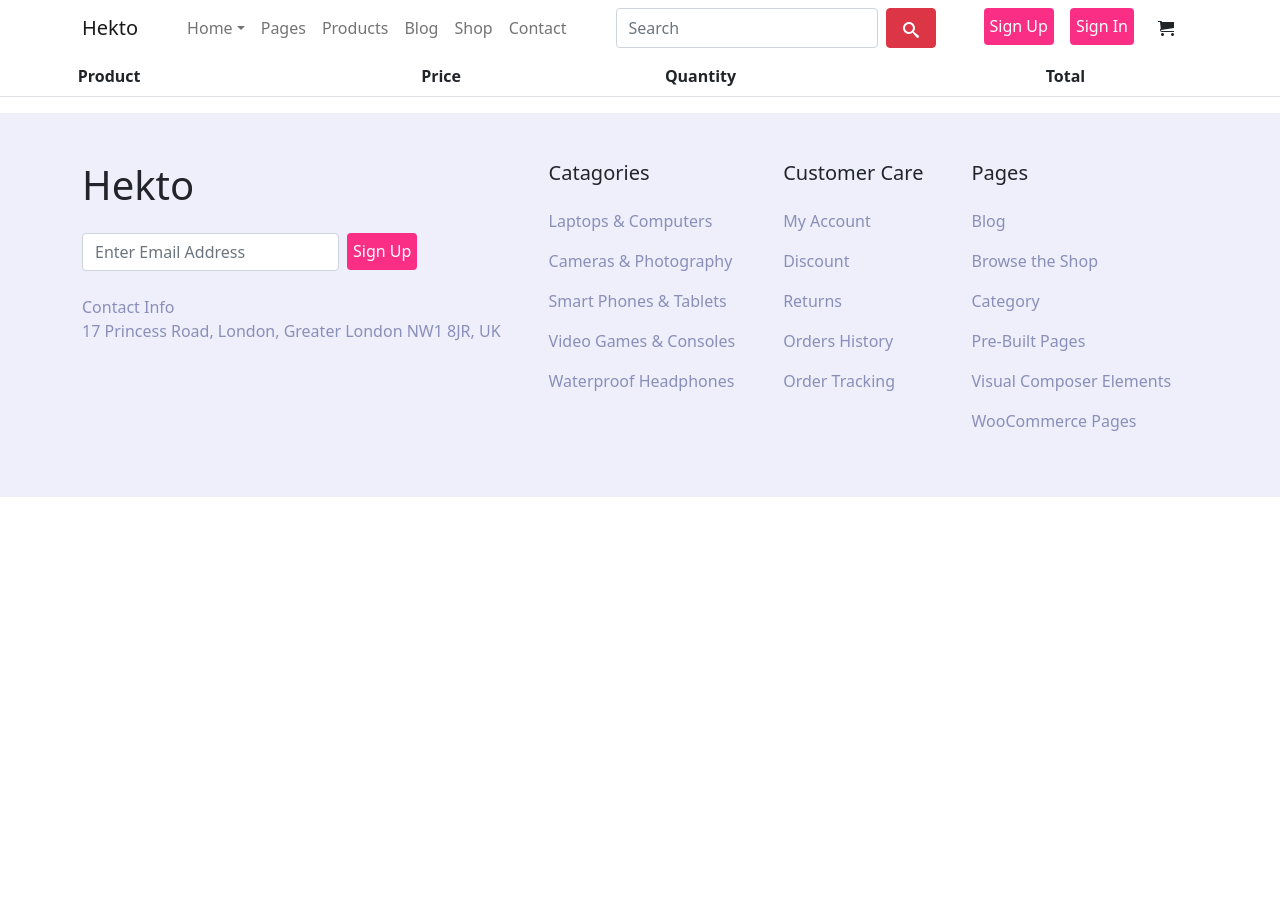
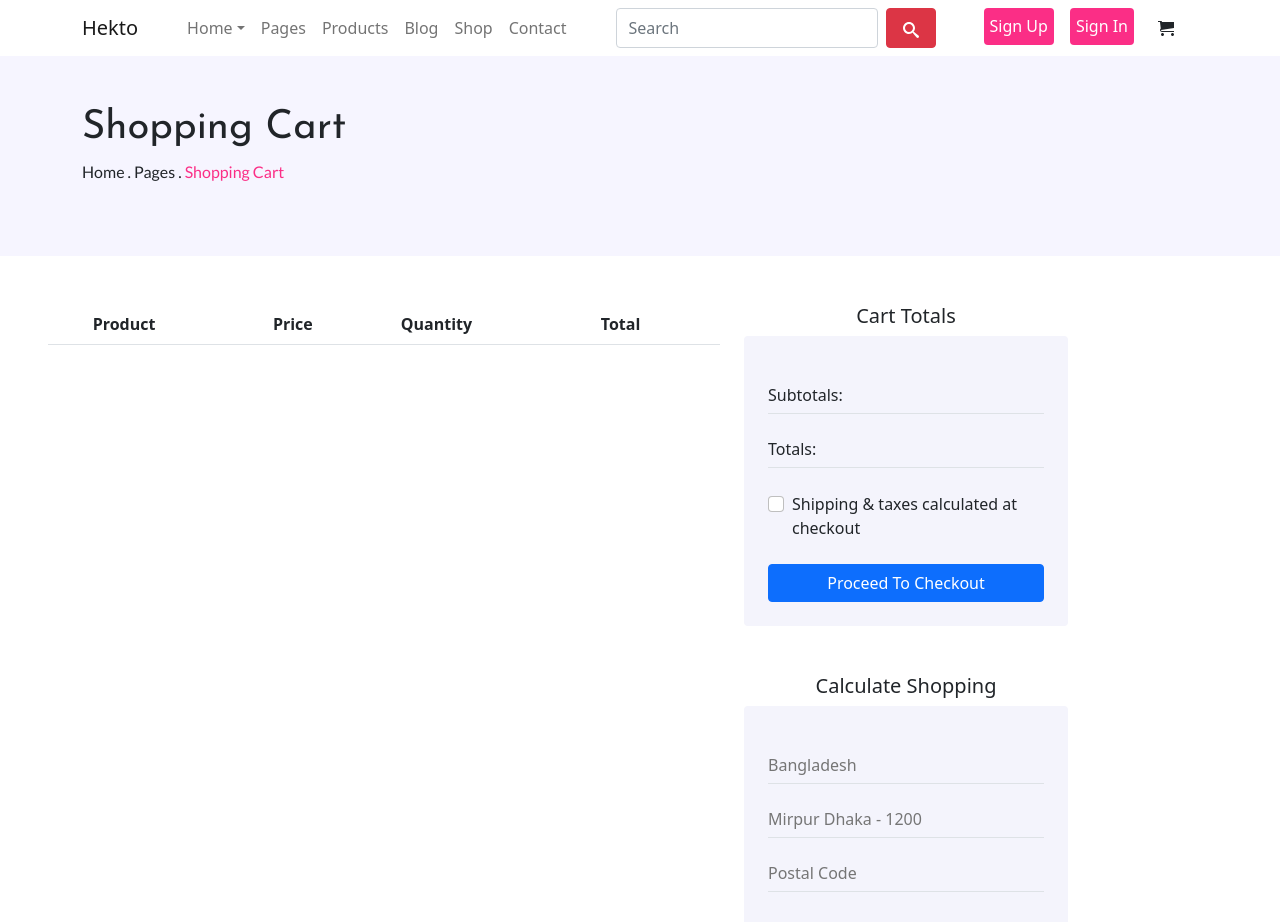
Before and after one commit to RaezaMLN/ShopLounge, a React (Create React App) app: page /shopping-cart in a window 1280 px wide. Shown: the top 922 px of the page. Before the commit the page ends 800 px from the top, so only its background shows below. Built offline with nearby package versions, Linux system fonts and the light colour scheme.

Commit message:
create Layout Not Found

```diff
--- a/src/App.css
+++ b/src/App.css
@@ -55,6 +55,10 @@
 
 .clr2bg {
   background-color: #fb2e86;
+}
+
+.bg-ghost-white{
+  background-color: #F4F4FC;
 }
 
 .txtmin {
--- a/src/Layouts/DetailList.jsx
+++ b/src/Layouts/DetailList.jsx
@@ -18,7 +18,7 @@ export default function ShopGrid() {
 
   return (
     <div>
-        <GreyContainer titlePage={"Shope Grid Default"}/>
+        <GreyContainer titlePage={"Product Details"}/>
 
         <div className="container my-5" >
             <div >
--- a/src/Layouts/Navigator.jsx
+++ b/src/Layouts/Navigator.jsx
@@ -14,6 +14,7 @@ import ShopList from "./ShopList";
 import DetailList from "./DetailList"
 import Regist from "./Regist";
 import About from "./About";
+import NotFound from "./NotFound";
 
 export default function Navigator() {
   return (
@@ -30,6 +31,8 @@ export default function Navigator() {
           <Route path="detail-list" exact element={<DetailList />} />
           <Route path="regist" exact element={<Regist />} />
           <Route path="about" exact element={<About />} />
+          <Route path="not-found" exact element={<NotFound />} />
+
         </Routes>
         <Footer />
       </Router>
--- /dev/null
+++ b/src/Layouts/NotFound.jsx
@@ -0,0 +1,24 @@
+import React from "react";
+import GreyContainer from "../Components/GreyContainer";
+import notFound from "../img/notFound.png";
+import { Button, Row, Col } from "react-bootstrap";
+import sponsor from "../img/sponsor.png"
+
+export default function NotFound(){
+    return(
+        <div>
+            <GreyContainer titlePage="404 Not Found" />
+            <div className="d-flex justify-content-center">
+                <img src={notFound} alt="Not Found" />
+            </div>
+            <div className="d-flex justify-content-center mb-5"><Button>Back To Home</Button></div>
+
+            <Row className="justify-content-md-center my-5">
+                <Col md="auto">
+                <img src={sponsor} />
+                </Col>
+            </Row>
+        </div>
+
+    )
+}
--- a/src/Layouts/ShopList.jsx
+++ b/src/Layouts/ShopList.jsx
@@ -30,7 +30,7 @@ export default function ShopGrid() {
 
   return (
     <div>
-        <GreyContainer titlePage={"Shope Grid Default"}/>
+        <GreyContainer titlePage={"Shop List"}/>
 
         <div className="container my-5" >
             <ShopHeader/>
--- a/src/Layouts/ShoppingCart.jsx
+++ b/src/Layouts/ShoppingCart.jsx
@@ -1,9 +1,16 @@
 import React, { Component } from 'react';
+
+import GreyContainer from '../Components/GreyContainer';
+import { Row, Col, Form, Button } from 'react-bootstrap';
 
 export default function ShoppingCart(){
 
 
     return(
+        <div>
+            <GreyContainer titlePage={"Shopping Cart"}/>
+            <Row className="container p-5">
+                <Col lg="8">
                     <div className="row">
                         <div className="col-md-12">
                         <table className="table">
@@ -45,5 +52,35 @@ export default function ShoppingCart(){
                         </table>
                         </div>
                     </div>
+                </Col>
+
+                <Col lg="4">
+                    <div>
+                        <div className='mb-5'>
+                            <h5 className="text-center">Cart Totals</h5>
+                            <Form className='p-4 bg-ghost-white rounded'>
+                                <Form.Control plaintext readOnly defaultValue="Subtotals:" className="border-bottom my-3"/>
+                                <Form.Control plaintext readOnly defaultValue="Totals:" className="border-bottom" />
+                                <Form.Check type="checkbox" id="default-checkbox" label="Shipping & taxes calculated at checkout" className='my-4'/>
+                                <Button variant="primary" type="submit" style={{width:"100%"}}>Proceed To Checkout</Button>
+                            </Form>
+                        </div>
+                        <div >
+                            <h5 className="text-center">Calculate Shopping</h5>
+                            <Form className='p-4 bg-ghost-white rounded'>
+                                <Form.Control plaintext placeholder='Bangladesh' className="border-bottom my-3"/>
+                                <Form.Control plaintext placeholder='Mirpur Dhaka - 1200' className="border-bottom my-3" />
+                                <Form.Control plaintext placeholder='Postal Code' className="border-bottom my-3 " />
+                                <Button variant="primary" type="submit" className="my-3">Calculate Shiping</Button>
+                            </Form>
+                        </div>
+                    </div>
+                </Col>
+            </Row>
+
+
+
+        </div>
+
     )
 }
```
Also changed, not shown: src/img/notFound.png (added). Lines whose indentation alone changed are shown as unchanged.
